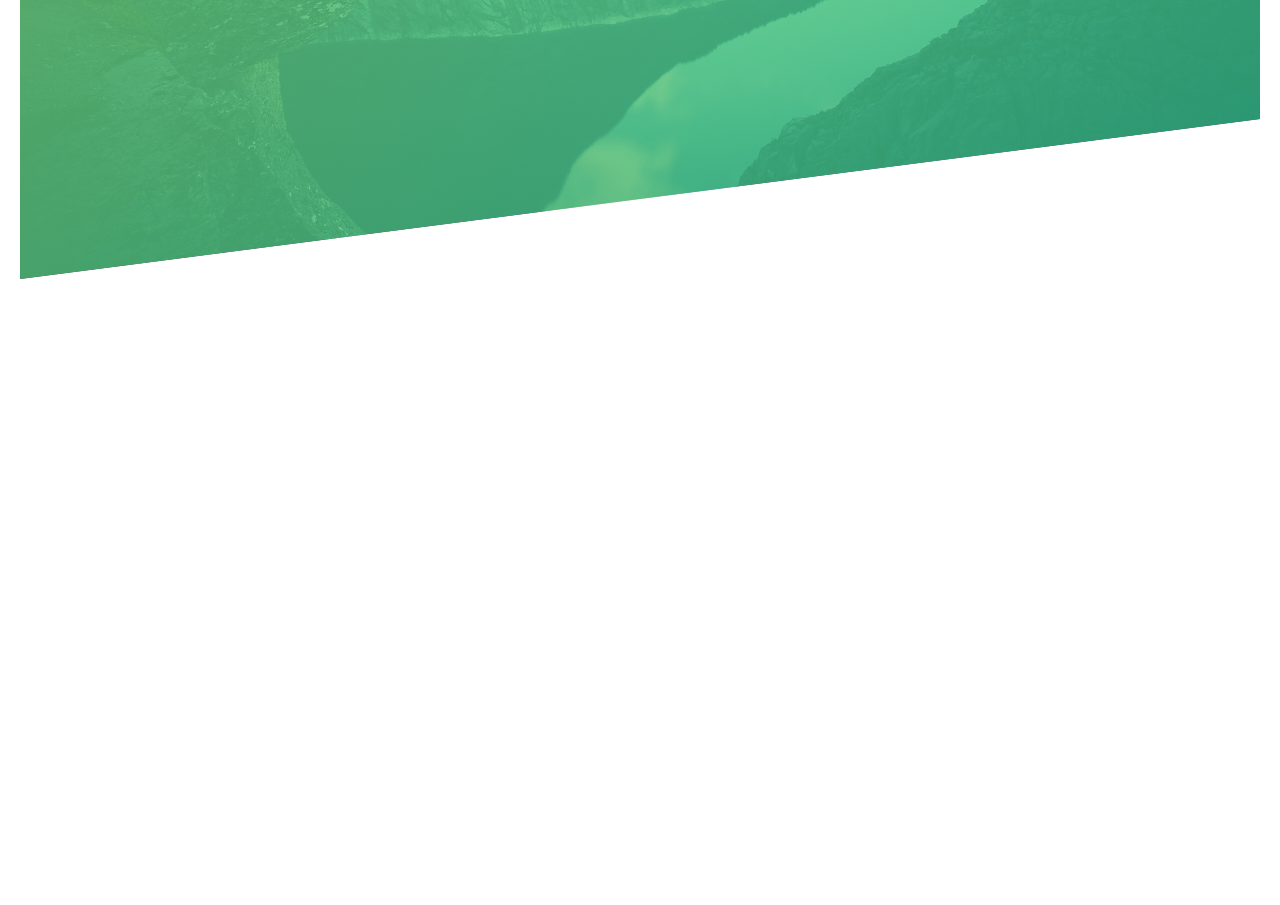
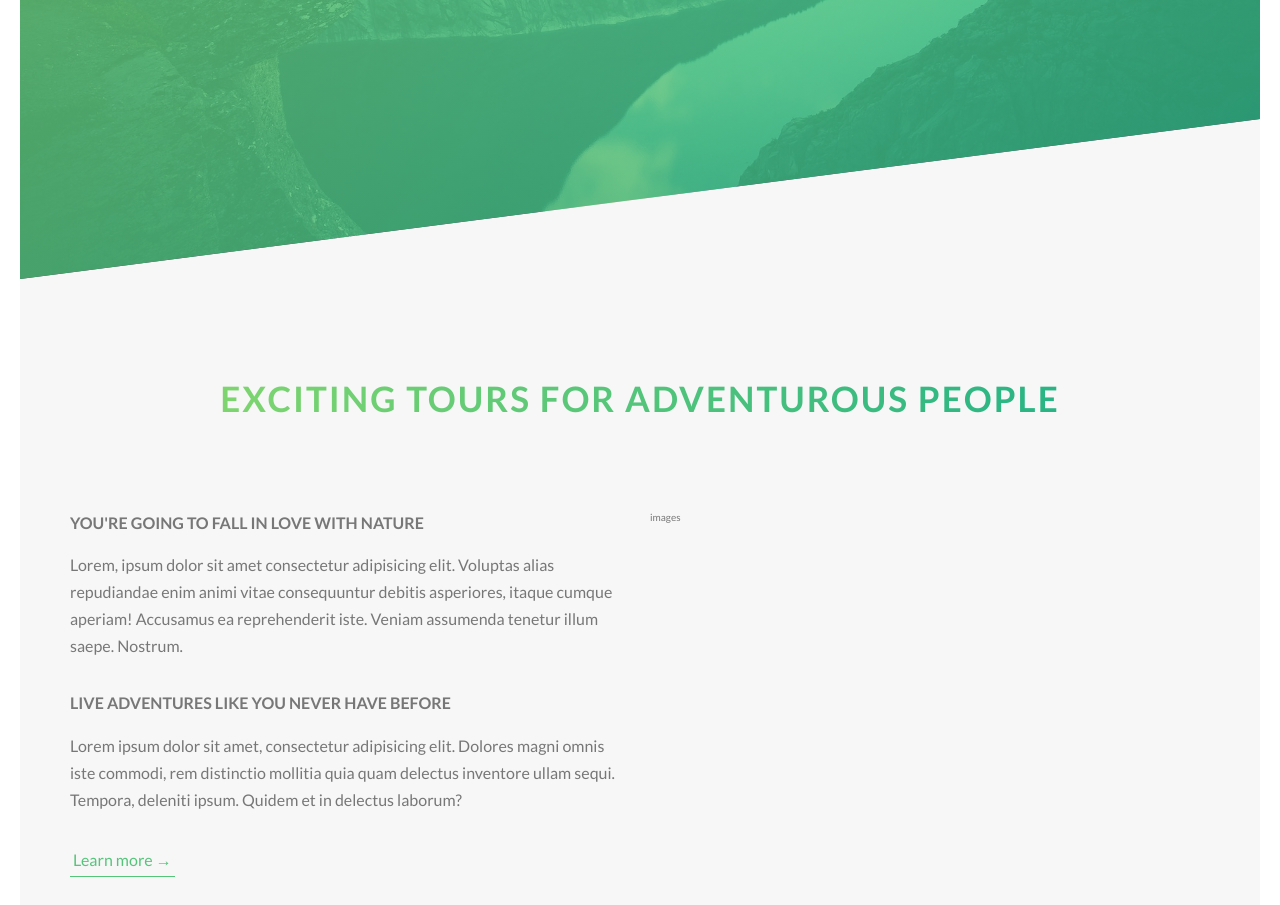
Before and after one commit to n1rdeks/html_sass, a website: page index.html in a window 1280 px wide. Shown: the part 501-1406 px from the top of the page. Before the commit the page ends 800 px from the top, so only its background shows below. Drawn offline with Linux system fonts and the light colour scheme.

Commit message:
added second frame (first part)

```diff
--- a/index.html
+++ b/index.html
@@ -29,6 +29,44 @@
     </div>
   </header>
 
+  <main>
+    <section class="section-about">
+      <div class="u-center-text u-margin-bottom-big">
+        <h2 class="heading-secondary">
+          Exciting tours for adventurous people
+        </h2>
+      </div>
+
+      <div class="row">
+        <div class="col-1-of-2">
+          <h3 class="heading-tertiary u-margin-bottom-small">
+            You're going to fall in love with nature
+          </h3>
+          <p class="paragraph">
+            Lorem, ipsum dolor sit amet consectetur adipisicing elit. Voluptas alias repudiandae enim
+            animi vitae consequuntur debitis asperiores, itaque cumque aperiam! Accusamus ea
+            reprehenderit iste. Veniam assumenda tenetur illum saepe. Nostrum.
+          </p>
+
+          <h3 class="heading-tertiary u-margin-bottom-small">
+            Live adventures like you never have before
+          </h3>
+          <p class="paragraph">
+            Lorem ipsum dolor sit amet, consectetur adipisicing elit. Dolores magni omnis iste
+            commodi, rem distinctio mollitia quia quam delectus inventore ullam sequi. Tempora,
+            deleniti ipsum. Quidem et in delectus laborum?
+          </p>
+
+          <a href="#" class="btn-text">Learn more &rarr;</a>
+        </div>
+        <div class="col-1-of-2">
+          images
+        </div>
+      </div>
+
+    </section>
+  </main>
+
 </body>
 
 </html>
--- a/sass/abstracts/_mixins.scss
+++ b/sass/abstracts/_mixins.scss
@@ -0,0 +1,7 @@
+@mixin clearfix {
+    &::after{
+        content: "";
+        display: table;
+        clear: both;
+    }
+}
--- a/sass/abstracts/_variables.scss
+++ b/sass/abstracts/_variables.scss
@@ -1,6 +1,16 @@
+// COLORS
 $color-primary: #55c57a;
 $color-primary-light: #7ed56f;
 $color-primary-dark: #28b485;
 $color-grey-dark: #777;
 $color-white: #fff;
 $color-black: #000;
+$color-grey-1: #f7f7f7;
+
+// GRID
+$grid-width: 114rem;
+$gutter-horizontal: 2rem;
+$gutter-vertical: 8rem;
+
+// FONT SIZES
+$default-font-size: 1.6rem;
--- a/sass/base/_typography.scss
+++ b/sass/base/_typography.scss
@@ -5,7 +5,6 @@ body {
     color: $color-grey-dark;
     padding: 2rem;
 }
-
 
 .heading-primary {
     color: $color-white;
@@ -30,3 +29,34 @@ body {
         margin-bottom: 4rem;
     }
 }
+
+.heading-secondary {
+    font-size: 3.5rem;
+    text-transform: uppercase;
+    font-weight: 700;
+    background-image: linear-gradient(to right, $color-primary-light, $color-primary-dark);
+    background-clip: text;
+    display: inline-block;
+    color: transparent;
+    letter-spacing: .2rem;
+    transition: all .2s;
+
+    &:hover {
+        transform: skewY(2deg) skewX(14deg) scale(1.1);
+        text-shadow: .5rem 1rem 2rem rgba($color-black, .2);
+    }
+}
+
+.heading-tertiary {
+    font-size: $default-font-size;
+    font-weight: 700;
+    text-transform: uppercase;
+}
+
+.paragraph {
+    font-size: $default-font-size;
+
+    &:not(:last-child) {
+        margin-bottom: 3rem;
+    }
+}
--- a/sass/base/_utilities.scss
+++ b/sass/base/_utilities.scss
@@ -0,0 +1,4 @@
+.u-center-text {text-align: center;}
+.u-margin-bottom-big {margin-bottom: 8rem;}
+.u-margin-bottom-small {margin-bottom: 1.5rem;}
+.u-margin-bottom-medium {margin-bottom: 4rem;}
--- a/sass/components/_button.scss
+++ b/sass/components/_button.scss
@@ -8,7 +8,7 @@
         border-radius: 6rem;
         transition: all .2s;
         position: relative;
-        font-size: 1.6rem;
+        font-size: $default-font-size;
     }
 
     &:hover {
@@ -54,3 +54,28 @@
         animation-fill-mode: backwards;
     }
 }
+
+.btn-text {
+    &:link,
+    &:visited {
+        font-size: $default-font-size;
+        color: $color-primary;
+        display: inline-block;
+        text-decoration: none;
+        border-bottom: 1px solid $color-primary;
+        padding: 3px;
+        transition: all .2s;
+    }
+
+    &:hover {
+        background-color: $color-primary;
+        color: $color-white;
+        box-shadow: 0 1rem 2rem rgba($color-black, .15);
+        transform: translateY(-2px);
+    }
+
+    &:active {
+        box-shadow: 0 .5rem 1rem rgba($color-black, .2);
+        transform: translateY(0px);
+    }
+}
--- /dev/null
+++ b/sass/layout/_grid.scss
@@ -0,0 +1,22 @@
+.row {
+    max-width: $grid-width;
+    margin: 0 auto;
+
+    &:not(:last-child) {
+        margin-bottom: $gutter-vertical;
+    }
+
+    @include clearfix;
+
+    [class^="col-"] {
+        float: left;
+
+        &:not(:last-child) {
+            margin-right: $gutter-horizontal;
+        }
+    }
+
+    .col-1-of-2 {
+        width: calc((100% - #{$gutter-horizontal}) / 2);
+    }
+}
--- a/sass/main.scss
+++ b/sass/main.scss
@@ -10,5 +10,6 @@
 @import "pages/home";
 
 @import "layout/header";
+@import "layout/grid";
 
 @import "components/button";
--- a/sass/pages/_home.scss
+++ b/sass/pages/_home.scss
@@ -0,0 +1,5 @@
+.section-about {
+    background-color: $color-grey-1;
+    padding: 25rem 0;
+    margin-top: -20vh;
+}
```
Also changed, not shown: css/style.css.
